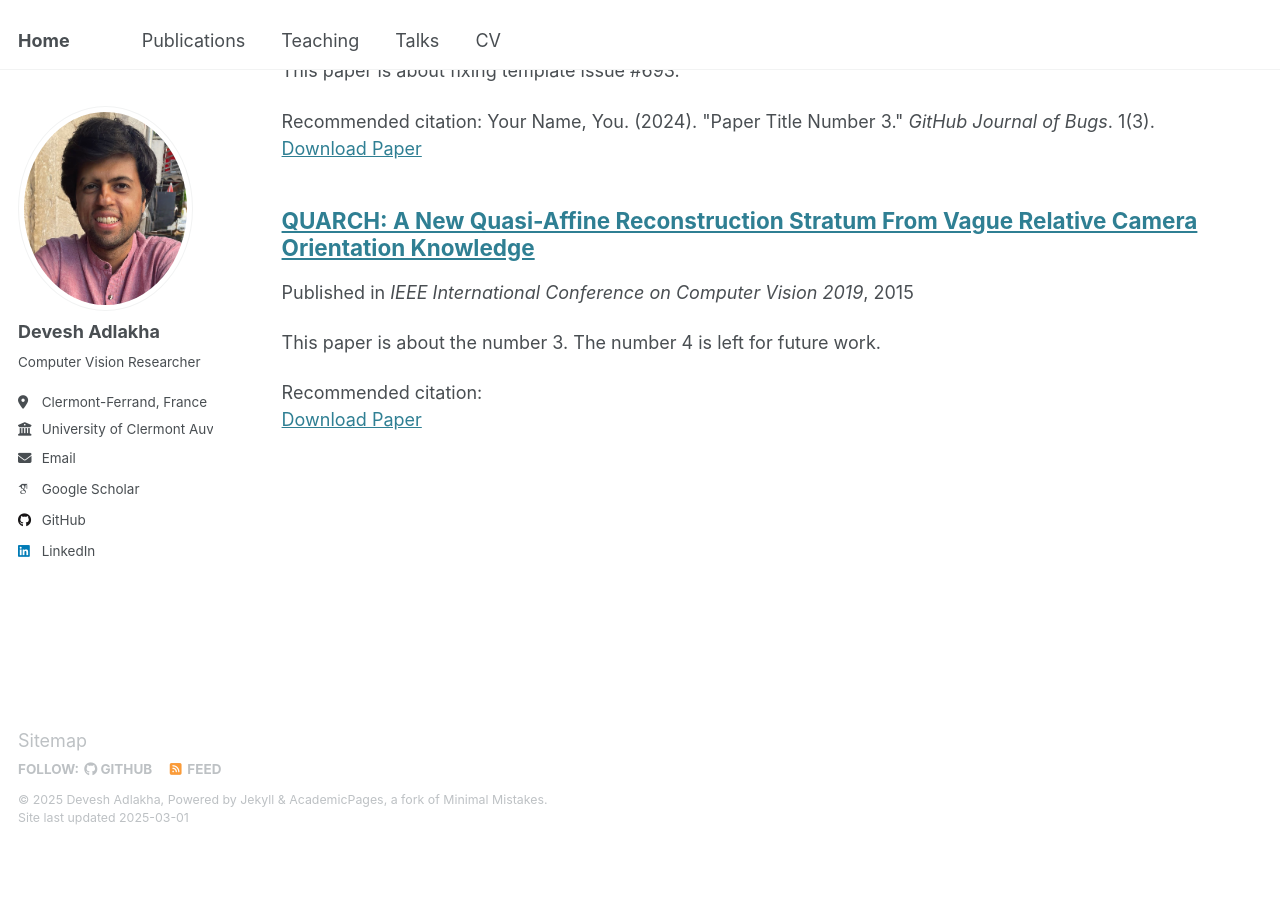
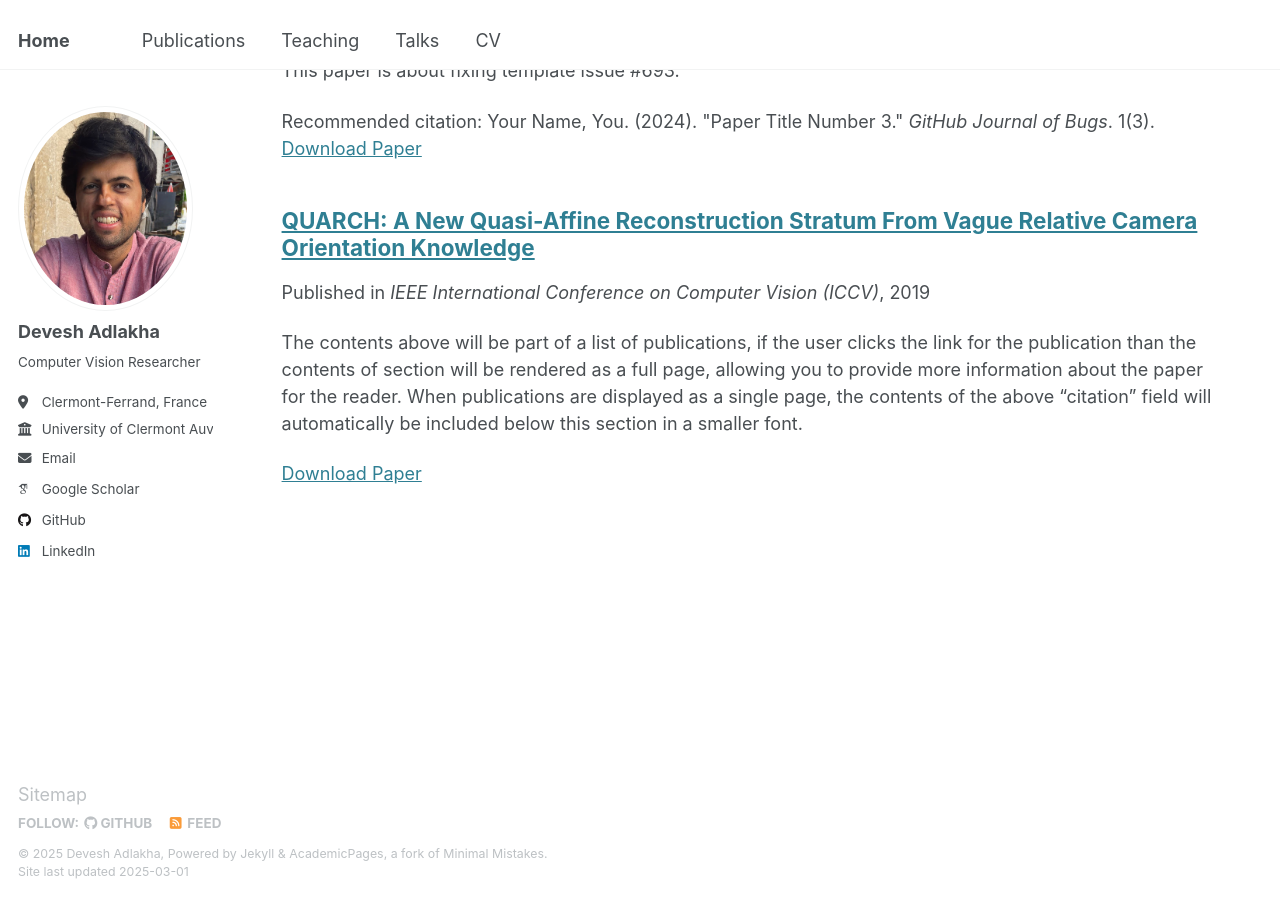
Before and after one commit to devadlakha/devadlakha.github.io, a Jekyll site: the page built from _pages/publications.html, in a window 1280 px wide and 900 px high, scrolled down 930 px. Built offline with Jekyll 4.4.1, drawn with Linux system fonts in a browser that asks for light colours; some web fonts are replaced; before the commit the page ends 1776 px from its top, so only the background shows below that.

Commit message:
Update publications.md

```diff
--- a/_publications/2015-10-01-paper-title-number-3.md
+++ b/_publications/2015-10-01-paper-title-number-3.md
@@ -3,12 +3,12 @@ title: "QUARCH: A New Quasi-Affine Reconstruction Stratum From Vague Relative Ca
 collection: publications
 category: conferences
 permalink: /publication/ICCV2019
-excerpt: 'This paper is about the number 3. The number 4 is left for future work.'
-date: 2015-10-01
-venue: 'IEEE International Conference on Computer Vision 2019'
+excerpt:
+date: 2019-10-27
+venue: 'IEEE International Conference on Computer Vision (ICCV)'
 slidesurl:
 paperurl: '[https://openaccess.thecvf.com/content_ICCV_2019/papers/Adlakha_QUARCH_A_New_Quasi-Affine_Reconstruction_Stratum_From_Vague_Relative_Camera_ICCV_2019_paper.pdf]'
-citation: ''
+citation:
 ---
 
 The contents above will be part of a list of publications, if the user clicks the link for the publication than the contents of section will be rendered as a full page, allowing you to provide more information about the paper for the reader. When publications are displayed as a single page, the contents of the above "citation" field will automatically be included below this section in a smaller font.
```
